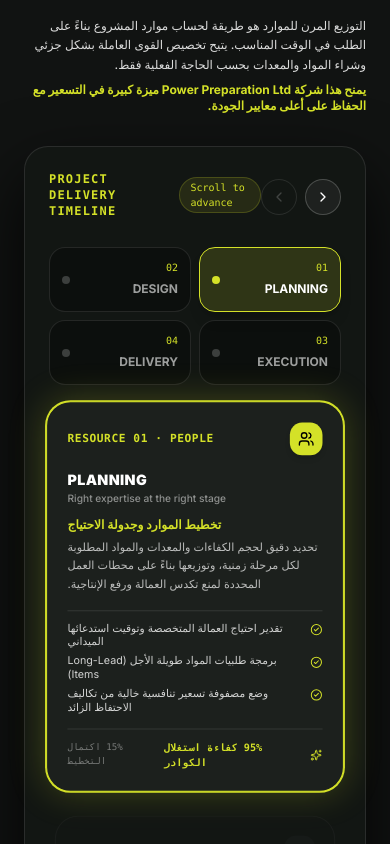
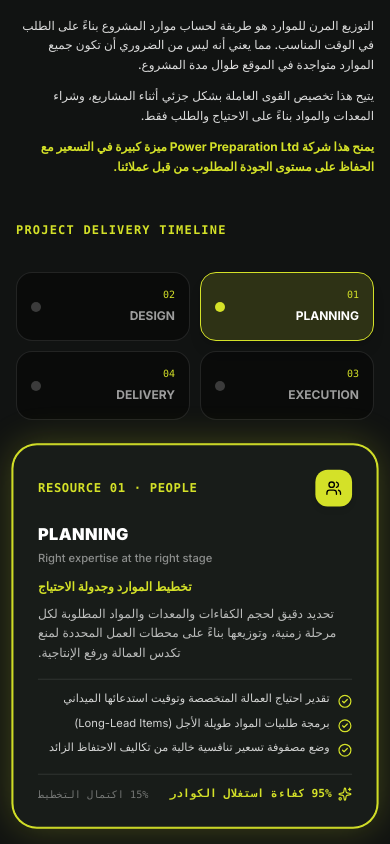
Before and after one commit to ahmedbondok2019/power-react, a React (Vite) app: page /strategy in a window 390 px wide. Shown: the part 4320-5164 px from the top of the page. Built offline with nearby package versions, Linux system fonts and the light colour scheme; a web font is replaced by a local one.

Commit message:
Make Agile Resourcing timeline full-width without bounding border or arrow buttons and lock scroll to flip through stages

```diff
--- a/src/components/strategy/AgileResourcingSection.jsx
+++ b/src/components/strategy/AgileResourcingSection.jsx
@@ -1,4 +1,4 @@
-import React, { useRef, useState } from 'react';
+import React, { useRef, useState, useEffect } from 'react';
 import { gsap } from 'gsap';
 import { ScrollTrigger } from 'gsap/ScrollTrigger';
 import { useGSAP } from '@gsap/react';
@@ -10,11 +10,7 @@ import {
   Package,
   CheckCircle2,
   Sparkles,
-  ChevronRight,
-  ChevronLeft,
-  ShieldCheck,
-  Zap,
-  ArrowRight
+  ShieldCheck
 } from 'lucide-react';
 
 gsap.registerPlugin(ScrollTrigger, useGSAP);
@@ -103,22 +99,22 @@ const AgileResourcingSection = () => {
   const sectionRef = useRef(null);
   const pinnedContentRef = useRef(null);
   const scrollTriggerInstanceRef = useRef(null);
+  const isWheelingRef = useRef(false);
 
-  // GSAP ScrollTrigger pinning and step scrub
+  // GSAP ScrollTrigger Pin to lock the viewport and scrub through stages
   useGSAP(() => {
     const totalStages = TIMELINE_STAGES.length; // 4
 
     const st = ScrollTrigger.create({
       trigger: sectionRef.current,
       start: "top top",
-      end: `+=${totalStages * 900}`, // Gives 3600px of smooth scroll distance
+      end: `+=${totalStages * 800}`, // Scroll distance for 4 stages
       pin: pinnedContentRef.current,
       pinSpacing: true,
-      scrub: 0.6,
+      scrub: 0.5,
       anticipatePin: 1,
       onUpdate: (self) => {
         const progress = self.progress;
-        // Map 0 -> 1 progress to stages 0, 1, 2, 3
         const rawStage = progress * (totalStages - 1);
         const currentStage = Math.min(Math.round(rawStage), totalStages - 1);
         setActiveIdx(currentStage);
@@ -132,7 +128,29 @@ const AgileResourcingSection = () => {
     };
   }, { scope: sectionRef });
 
-  // Step click navigation helper that scrolls window to match the stage progress
+  // Direct wheel stepping to smoothly lock & flip between timeline stages
+  const handleWheel = (e) => {
+    if (isWheelingRef.current) return;
+
+    if (Math.abs(e.deltaY) > 20 || Math.abs(e.deltaX) > 20) {
+      const isDown = e.deltaY > 0 || e.deltaX > 0;
+
+      // If scrolling down and haven't reached last stage, or scrolling up and haven't reached first stage
+      if ((isDown && activeIdx < TIMELINE_STAGES.length - 1) || (!isDown && activeIdx > 0)) {
+        e.preventDefault();
+        e.stopPropagation();
+
+        isWheelingRef.current = true;
+        const nextIdx = isDown ? activeIdx + 1 : activeIdx - 1;
+        goToStage(nextIdx);
+
+        setTimeout(() => {
+          isWheelingRef.current = false;
+        }, 400);
+      }
+    }
+  };
+
   const goToStage = (idx) => {
     setActiveIdx(idx);
     if (scrollTriggerInstanceRef.current) {
@@ -146,105 +164,55 @@ const AgileResourcingSection = () => {
     }
   };
 
-  const handleNext = () => {
-    if (activeIdx < TIMELINE_STAGES.length - 1) {
-      goToStage(activeIdx + 1);
-    }
-  };
-
-  const handlePrev = () => {
-    if (activeIdx > 0) {
-      goToStage(activeIdx - 1);
-    }
-  };
-
   return (
     <section
       ref={sectionRef}
       id="التوزيع-المرن-للموارد"
+      onWheel={handleWheel}
       className="relative w-full bg-[#111312] text-white overflow-hidden select-none border-b border-white/5"
       dir="rtl"
     >
-      {/* Ambient Background Glows */}
-      <div className="absolute top-1/3 right-0 w-[550px] h-[550px] bg-[#D4E128]/5 rounded-full blur-[180px] pointer-events-none -z-0" />
-      <div className="absolute bottom-10 left-10 w-[600px] h-[600px] bg-[#2A352F]/35 rounded-full blur-[180px] pointer-events-none -z-0" />
+      {/* Ambient Lighting Background */}
+      <div className="absolute top-1/3 right-0 w-[600px] h-[600px] bg-[#D4E128]/5 rounded-full blur-[180px] pointer-events-none -z-0" />
+      <div className="absolute bottom-10 left-10 w-[650px] h-[650px] bg-[#2A352F]/35 rounded-full blur-[180px] pointer-events-none -z-0" />
 
-      {/* Pinned Viewport Container */}
+      {/* Pinned Full Viewport Container (Takes full width, no container box or outer borders) */}
       <div
         ref={pinnedContentRef}
-        className="w-full min-h-screen flex flex-col justify-center py-12 sm:py-16 px-6 relative z-10"
+        className="w-full min-h-screen flex flex-col justify-center py-12 sm:py-16 px-4 sm:px-8 lg:px-12 relative z-10"
       >
         <div className="max-w-7xl mx-auto w-full">
 
           {/* Section Header & Strategic Context */}
-          <div className="mb-8 sm:mb-10 text-right space-y-4 max-w-4xl">
+          <div className="mb-10 sm:mb-14 text-right space-y-4 max-w-4xl">
             <SectionTitle title="التوزيع المرن للموارد" theme="dark" />
 
-            <div className="space-y-2 text-white/85 text-xs sm:text-sm lg:text-base leading-relaxed font-medium">
+            <div className="space-y-3 text-white/85 text-xs sm:text-sm lg:text-base leading-relaxed font-medium">
               <p>
-                التوزيع المرن للموارد هو طريقة لحساب موارد المشروع بناءً على الطلب في الوقت المناسب. يتيح تخصيص القوى العاملة بشكل جزئي وشراء المواد والمعدات بحسب الحاجة الفعلية فقط.
+                التوزيع المرن للموارد هو طريقة لحساب موارد المشروع بناءً على الطلب في الوقت المناسب. مما يعني أنه ليس من الضروري أن تكون جميع الموارد متواجدة في الموقع طوال مدة المشروع.
               </p>
-              <p className="text-[#D4E128] font-bold text-xs sm:text-sm">
-                يمنح هذا شركة Power Preparation Ltd ميزة كبيرة في التسعير مع الحفاظ على أعلى معايير الجودة.
+              <p>
+                يتيح هذا تخصيص القوى العاملة بشكل جزئي أثناء المشاريع، وشراء المعدات والمواد بناءً على الاحتياج والطلب فقط.
+              </p>
+              <p className="text-[#D4E128] font-bold">
+                يمنح هذا شركة Power Preparation Ltd ميزة كبيرة في التسعير مع الحفاظ على مستوى الجودة المطلوب من قبل عملائنا.
               </p>
             </div>
           </div>
 
-          {/* Main Interactive Timeline & Cards Slider Container */}
-          <div className="rounded-3xl sm:rounded-[2.5rem] bg-[#141715]/95 border border-white/10 p-6 sm:p-8 md:p-10 shadow-[0_30px_70px_rgba(0,0,0,0.85)]">
-
-            {/* Header with Title and Slider Controls */}
-            <div className="flex items-center justify-between mb-6 sm:mb-8" dir="ltr">
-              <div className="space-y-1">
-                <div className="flex items-center gap-2">
+          {/* Timeline Label */}
+          <div className="mb-8 text-left" dir="ltr">
             <span className="text-xs font-mono font-black tracking-widest text-[#D4E128] uppercase">
               PROJECT DELIVERY TIMELINE
             </span>
-                  <span className="px-2.5 py-0.5 rounded-full bg-[#D4E128]/10 border border-[#D4E128]/20 text-[10px] font-mono text-[#D4E128]">
-                    Scroll to advance
-                  </span>
-                </div>
-                <p className="text-[11px] font-mono text-white/50 hidden sm:block">
-                  اسكرول بالماوس للتنقل التلقائي بين محطات التايم لاين
-                </p>
           </div>
 
-              {/* Slider Navigation Buttons */}
-              <div className="flex items-center gap-2">
-                <button
-                  onClick={handlePrev}
-                  disabled={activeIdx === 0}
-                  aria-label="Previous step"
-                  className={`w-9 h-9 rounded-full border flex items-center justify-center transition-all cursor-pointer ${
-                    activeIdx === 0
-                      ? 'border-white/10 text-white/20 cursor-not-allowed'
-                      : 'border-white/20 bg-white/5 text-white hover:bg-[#D4E128] hover:text-black hover:border-[#D4E128]'
-                  }`}
-                >
-                  <ChevronLeft className="w-4 h-4" />
-                </button>
-
-                <button
-                  onClick={handleNext}
-                  disabled={activeIdx === TIMELINE_STAGES.length - 1}
-                  aria-label="Next step"
-                  className={`w-9 h-9 rounded-full border flex items-center justify-center transition-all cursor-pointer ${
-                    activeIdx === TIMELINE_STAGES.length - 1
-                      ? 'border-white/10 text-white/20 cursor-not-allowed'
-                      : 'border-white/20 bg-white/5 text-white hover:bg-[#D4E128] hover:text-black hover:border-[#D4E128]'
-                  }`}
-                >
-                  <ChevronRight className="w-4 h-4" />
-                </button>
-              </div>
-            </div>
-
-            {/* Interactive Timeline Rail at Top */}
-            <div className="relative mb-8 sm:mb-10 px-4 sm:px-8 hidden md:block" dir="ltr">
-              {/* Background Rail Line */}
+          {/* Full-Width Interactive Timeline Rail */}
+          <div className="relative mb-12 sm:mb-16 px-4 sm:px-8 hidden md:block" dir="ltr">
+            {/* Background Base Rail Line */}
             <div className="absolute top-[18px] left-8 right-8 h-1 bg-white/10 rounded-full" />
 
-              {/* Active Glowing Progress Rail Line */}
+            {/* Active Glowing Progress Line */}
             <motion.div
               className="absolute top-[18px] left-8 h-1 bg-gradient-to-r from-[#D4E128] to-[#EAB308] rounded-full shadow-[0_0_12px_rgba(212,225,40,0.8)]"
               animate={{
@@ -265,7 +233,7 @@ const AgileResourcingSection = () => {
                     onClick={() => goToStage(idx)}
                     className="flex flex-col items-center group cursor-pointer"
                   >
-                      {/* Glowing Circular Milestone Dot */}
+                    {/* Glowing Circular Milestone Node */}
                     <div
                       className={`w-9 h-9 rounded-full flex items-center justify-center transition-all duration-300 ${
                         isActive
@@ -279,7 +247,7 @@ const AgileResourcingSection = () => {
                     </div>
 
                     {/* Milestone Titles & Subtitle */}
-                      <div className="mt-3 text-center space-y-0.5">
+                    <div className="mt-3.5 text-center space-y-0.5">
                       <h5 className={`text-xs sm:text-sm font-black font-sans tracking-wider transition-colors uppercase ${
                         isActive ? 'text-[#D4E128]' : 'text-white/80 group-hover:text-white'
                       }`}>
@@ -296,31 +264,31 @@ const AgileResourcingSection = () => {
           </div>
 
           {/* Mobile Step Selector Pills */}
-            <div className="md:hidden grid grid-cols-2 gap-2 mb-6" dir="rtl">
+          <div className="md:hidden grid grid-cols-2 gap-2.5 mb-8" dir="rtl">
             {TIMELINE_STAGES.map((stage, idx) => {
               const isActive = idx === activeIdx;
               return (
                 <button
                   key={stage.id}
                   onClick={() => goToStage(idx)}
-                    className={`p-3 rounded-2xl text-right transition-all flex items-center justify-between border ${
+                  className={`p-3.5 rounded-2xl text-right transition-all flex items-center justify-between border ${
                     isActive
                       ? 'bg-[#D4E128]/15 border-[#D4E128] text-white shadow-lg'
-                        : 'bg-black/30 border-white/10 text-white/60'
+                      : 'bg-black/40 border-white/10 text-white/60'
                   }`}
                 >
                   <div>
                     <span className="text-[10px] font-mono text-[#D4E128] block">{stage.number}</span>
                     <span className="text-xs font-bold font-sans uppercase">{stage.stageName}</span>
                   </div>
-                    <div className={`w-2 h-2 rounded-full ${isActive ? 'bg-[#D4E128]' : 'bg-white/20'}`} />
+                  <div className={`w-2.5 h-2.5 rounded-full ${isActive ? 'bg-[#D4E128]' : 'bg-white/20'}`} />
                 </button>
               );
             })}
           </div>
 
-            {/* 4 Cards Row (Active card highlighted, others dimmed/faded as requested) */}
-            <div className="grid grid-cols-1 md:grid-cols-2 lg:grid-cols-4 gap-4 sm:gap-5" dir="ltr">
+          {/* Full-Width 4 Cards Grid (Seamlessly on background without bounding box) */}
+          <div className="grid grid-cols-1 md:grid-cols-2 lg:grid-cols-4 gap-5 sm:gap-6" dir="ltr">
             {TIMELINE_STAGES.map((stage, idx) => {
               const isActive = idx === activeIdx;
               const IconComp = stage.icon;
@@ -335,21 +303,21 @@ const AgileResourcingSection = () => {
                     y: isActive ? -4 : 0
                   }}
                   transition={{ duration: 0.35, ease: 'easeOut' }}
-                    className={`relative rounded-3xl p-5 sm:p-6 flex flex-col justify-between transition-all duration-300 cursor-pointer text-left select-none border ${
+                  className={`relative rounded-3xl p-6 sm:p-7 flex flex-col justify-between transition-all duration-300 cursor-pointer text-left select-none border ${
                     isActive
-                        ? 'bg-[#1C201D] border-[#D4E128] shadow-[0_0_35px_rgba(212,225,40,0.25)] ring-1 ring-[#D4E128]'
-                        : 'bg-[#161817]/70 border-white/10 hover:border-white/30 hover:opacity-70'
+                      ? 'bg-[#181C19] border-[#D4E128] shadow-[0_0_35px_rgba(212,225,40,0.25)] ring-1 ring-[#D4E128]'
+                      : 'bg-[#141715]/80 border-white/10 hover:border-white/30 hover:opacity-70'
                   }`}
                 >
                   <div>
                     {/* Top Resource Badge */}
-                      <div className="flex items-center justify-between mb-3.5">
-                        <span className={`text-[11px] font-mono font-black tracking-wider uppercase ${
+                    <div className="flex items-center justify-between mb-4">
+                      <span className={`text-xs font-mono font-black tracking-wider uppercase ${
                         isActive ? 'text-[#D4E128]' : 'text-white/60'
                       }`}>
                         {stage.resourceTag}
                       </span>
-                        <div className={`w-8 h-8 rounded-xl flex items-center justify-center transition-colors ${
+                      <div className={`w-9 h-9 rounded-xl flex items-center justify-center transition-colors ${
                         isActive ? 'bg-[#D4E128] text-black shadow-md' : 'bg-white/5 text-white/60'
                       }`}>
                         <IconComp className="w-4 h-4" />
@@ -357,32 +325,32 @@ const AgileResourcingSection = () => {
                     </div>
 
                     {/* Stage Titles */}
-                      <div className="space-y-0.5 mb-2.5">
-                        <h4 className="text-sm sm:text-base font-black font-sans tracking-wide text-white uppercase leading-snug">
+                    <div className="space-y-1 mb-3">
+                      <h4 className="text-base sm:text-lg font-black font-sans tracking-wide text-white uppercase leading-snug">
                         {stage.stageName}
                       </h4>
-                        <p className="text-[10px] text-white/50 font-medium">
+                      <p className="text-[11px] text-white/50 font-medium">
                         {stage.resourceSubtitle}
                       </p>
                     </div>
 
                     {/* Arabic Title & Context Description */}
-                      <div className="space-y-1.5 mb-4" dir="rtl">
+                    <div className="space-y-2 mb-4" dir="rtl">
                       <h5 className={`text-xs sm:text-sm font-bold transition-colors ${
                         isActive ? 'text-[#D4E128]' : 'text-white/90'
                       }`}>
                         {stage.titleAr}
                       </h5>
-                        <p className="text-[11px] text-white/70 leading-relaxed line-clamp-3">
+                      <p className="text-xs text-white/70 leading-relaxed line-clamp-3">
                         {stage.description}
                       </p>
                     </div>
 
                     {/* Deliverables Checklist */}
-                      <div className="space-y-1.5 pt-2.5 border-t border-white/10 mb-3.5" dir="rtl">
+                    <div className="space-y-2 pt-3 border-t border-white/10 mb-4" dir="rtl">
                       {stage.deliverables.map((item, dIdx) => (
-                          <div key={dIdx} className="flex items-start gap-1.5 text-[10.5px] text-white/80">
-                            <CheckCircle2 className={`w-3 h-3 shrink-0 mt-0.5 ${
+                        <div key={dIdx} className="flex items-start gap-2 text-[11px] text-white/80">
+                          <CheckCircle2 className={`w-3.5 h-3.5 shrink-0 mt-0.5 ${
                             isActive ? 'text-[#D4E128]' : 'text-white/40'
                           }`} />
                           <span className="leading-tight">{item}</span>
@@ -392,36 +360,20 @@ const AgileResourcingSection = () => {
                   </div>
 
                   {/* Bottom Metric Pill */}
-                    <div className="pt-2.5 border-t border-white/10 flex items-center justify-between text-[11px]" dir="rtl">
-                      <div className={`flex items-center gap-1 font-bold ${
+                  <div className="pt-3 border-t border-white/10 flex items-center justify-between text-xs" dir="rtl">
+                    <div className={`flex items-center gap-1.5 font-bold ${
                       isActive ? 'text-[#D4E128]' : 'text-white/50'
                     }`}>
-                        <Sparkles className="w-3 h-3" />
-                        <span className="font-mono text-[10px]">{stage.metric}</span>
+                      <Sparkles className="w-3.5 h-3.5" />
+                      <span className="text-[11px] font-mono">{stage.metric}</span>
                     </div>
-                      <span className="text-[9px] font-mono text-white/40">
+                    <span className="text-[10px] font-mono text-white/40">
                       {stage.progressLabel}
                     </span>
                   </div>
                 </motion.div>
               );
             })}
-            </div>
-
-            {/* Bottom Step Indicator Dots */}
-            <div className="flex items-center justify-center gap-2 mt-6">
-              {TIMELINE_STAGES.map((_, idx) => (
-                <button
-                  key={idx}
-                  onClick={() => goToStage(idx)}
-                  aria-label={`Go to step ${idx + 1}`}
-                  className={`h-1.5 rounded-full transition-all duration-300 cursor-pointer ${
-                    idx === activeIdx ? 'w-8 bg-[#D4E128]' : 'w-2 bg-white/20 hover:bg-white/40'
-                  }`}
-                />
-              ))}
-            </div>
-
           </div>
 
         </div>
```
Lines whose indentation alone changed are shown as unchanged.
